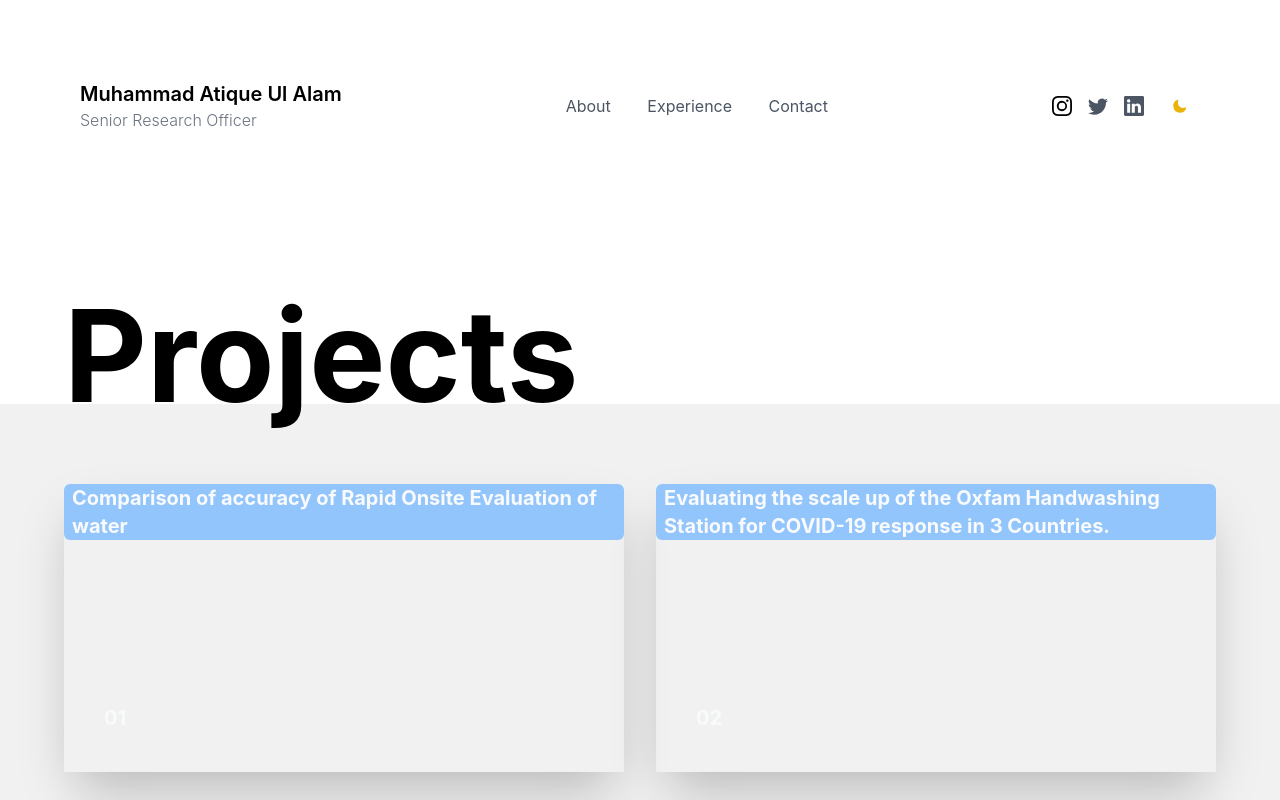
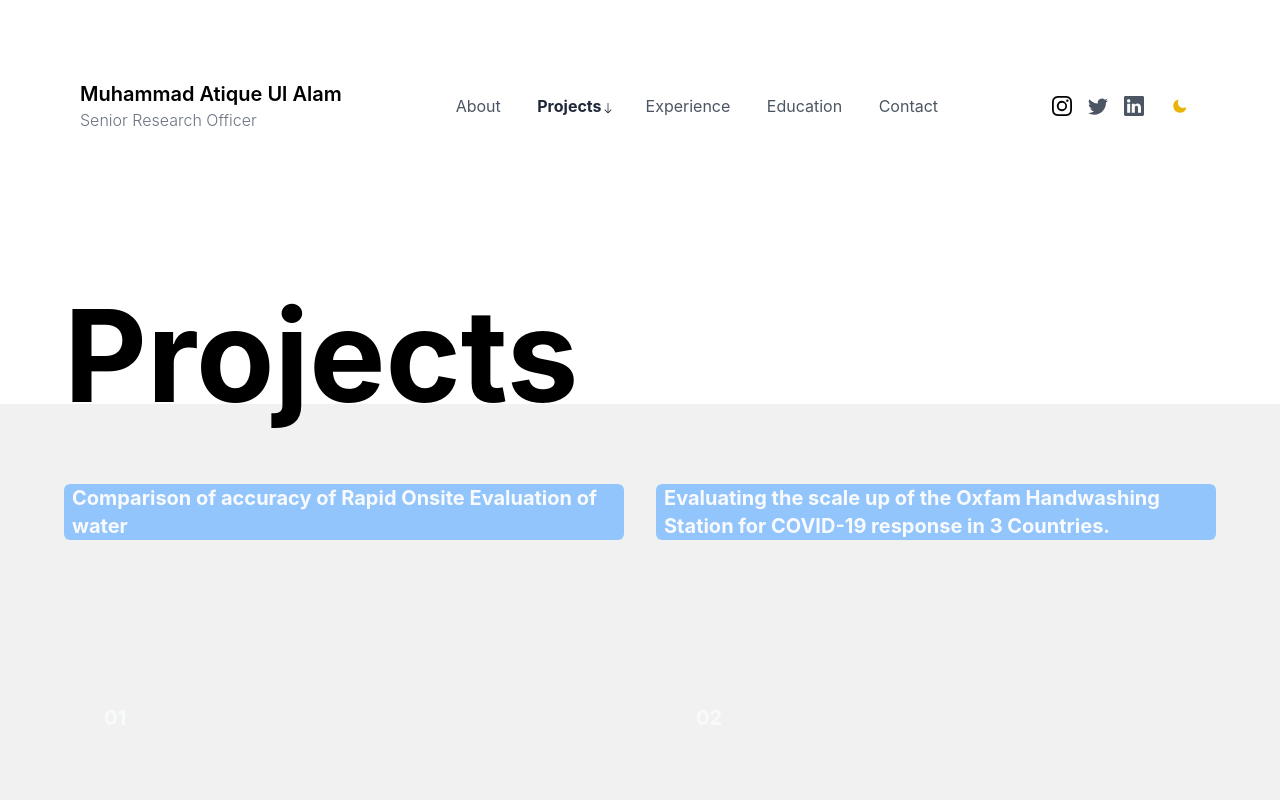
Before and after one commit to alam156/portfolio-website-atique, a Next.js app: page /projects in a window 1280 px wide. Shown: the top 800 px of the page. Built offline with nearby package versions, Linux system fonts and the light colour scheme.

Commit message:
Education added

```diff
--- /dev/null
+++ b/components/Education.js
@@ -0,0 +1,55 @@
+import userData from "@constants/data";
+import React from "react";
+
+export default function Education() {
+    return (
+        <section className="bg-white dark:bg-gray-800">
+            <div className="max-w-6xl mx-auto h-48 bg-white dark:bg-gray-800">
+                <h1 className=" text-5xl md:text-9xl font-bold py-20 text-center md:text-left">
+                    Education
+                </h1>
+            </div>
+            <div className="bg-[#F1F1F1] dark:bg-gray-900 -mt-4">
+                <div className="grid grid-cols-1 dark:bg-gray-900 max-w-xl mx-auto pt-20">
+                    {/* Experience card */}
+                    {userData.education.map((exp, idx) => (
+                        <>
+                            <ExperienceCard
+                                key={idx}
+                                title={exp.title}
+                                desc={exp.desc}
+                                year={exp.year}
+                                endyear={exp.endyear}
+                                company={exp.company}
+                                companyLink={exp.companyLink}
+                            />
+                            {idx === userData.education.length - 1 ? null : (
+                                <div className="divider-container flex flex-col items-center -mt-2">
+                                    <div className="w-4 h-4 bg-green-500 rounded-full relative z-10">
+                                        <div className="w-4 h-4 bg-green-500 rounded-full relative z-10 animate-ping"></div>
+                                    </div>
+                                    <div className="w-1 h-24 bg-gray-200 dark:bg-gray-500 rounded-full -mt-2"></div>
+                                </div>
+                            )}
+                        </>
+                    ))}
+                </div>
+            </div>
+        </section>
+    );
+}
+
+const ExperienceCard = ({ title, desc, year,endyear, company, companyLink }) => {
+    return (
+        <div className="relative experience-card border p-4 rounded-md shadow-xl bg-white dark:bg-gray-800 z-10 mx-4">
+            <h1 className="absolute -top-10 md:-left-10 md:-top-10 text-4xl text-gray-200 font-bold dark:text-gray-800">
+                {year} - {endyear}
+            </h1>
+            <h1 className="font-semibold text-xl">{title}</h1>
+            <a href={companyLink} className="text-gray-500">
+                {company}
+            </a>
+            <p className="text-gray-600 dark:text-gray-400 my-2">{desc}</p>
+        </div>
+    );
+};
--- a/components/Navbar.js
+++ b/components/Navbar.js
@@ -54,31 +54,31 @@
               </svg>
             )}
           </Link>
-          {/*<Link*/}
-          {/*  href="/projects"*/}
-          {/*  className={`text-base  ${*/}
-          {/*    router.asPath === "/projects"*/}
-          {/*      ? "text-gray-800 font-bold dark:text-gray-400"*/}
-          {/*      : "text-gray-600 dark:text-gray-300 font-normal "*/}
-          {/*  }`}*/}
-          {/*>*/}
-          {/*  Projects*/}
-          {/*  {router.asPath === "/projects" && (*/}
-          {/*    <svg*/}
-          {/*      xmlns="http://www.w3.org/2000/svg"*/}
-          {/*      width="16"*/}
-          {/*      height="16"*/}
-          {/*      fill="currentColor"*/}
-          {/*      className="bi bi-arrow-down inline-block h-3 w-3"*/}
-          {/*      viewBox="0 0 16 16"*/}
-          {/*    >*/}
-          {/*      <path*/}
-          {/*        fillRule="evenodd"*/}
-          {/*        d="M8 1a.5.5 0 0 1 .5.5v11.793l3.146-3.147a.5.5 0 0 1 .708.708l-4 4a.5.5 0 0 1-.708 0l-4-4a.5.5 0 0 1 .708-.708L7.5 13.293V1.5A.5.5 0 0 1 8 1z"*/}
-          {/*      />*/}
-          {/*    </svg>*/}
-          {/*  )}*/}
-          {/*</Link>*/}
+          <Link
+            href="/projects"
+            className={`text-base  ${
+              router.asPath === "/projects"
+                ? "text-gray-800 font-bold dark:text-gray-400"
+                : "text-gray-600 dark:text-gray-300 font-normal "
+            }`}
+          >
+            Projects
+            {router.asPath === "/projects" && (
+              <svg
+                xmlns="http://www.w3.org/2000/svg"
+                width="16"
+                height="16"
+                fill="currentColor"
+                className="bi bi-arrow-down inline-block h-3 w-3"
+                viewBox="0 0 16 16"
+              >
+                <path
+                  fillRule="evenodd"
+                  d="M8 1a.5.5 0 0 1 .5.5v11.793l3.146-3.147a.5.5 0 0 1 .708.708l-4 4a.5.5 0 0 1-.708 0l-4-4a.5.5 0 0 1 .708-.708L7.5 13.293V1.5A.5.5 0 0 1 8 1z"
+                />
+              </svg>
+            )}
+          </Link>
           <Link
             href="/experience"
             className={`text-base  ${
@@ -102,6 +102,31 @@
                   d="M8 1a.5.5 0 0 1 .5.5v11.793l3.146-3.147a.5.5 0 0 1 .708.708l-4 4a.5.5 0 0 1-.708 0l-4-4a.5.5 0 0 1 .708-.708L7.5 13.293V1.5A.5.5 0 0 1 8 1z"
                 />
               </svg>
+            )}
+          </Link>
+          <Link
+              href="/education"
+              className={`text-base  ${
+                  router.asPath === "/education"
+                      ? "text-gray-800 font-bold dark:text-gray-400"
+                      : "text-gray-600 dark:text-gray-300 font-normal "
+              }`}
+          >
+            Education{" "}
+            {router.asPath === "/education" && (
+                <svg
+                    xmlns="http://www.w3.org/2000/svg"
+                    width="16"
+                    height="16"
+                    fill="currentColor"
+                    className="bi bi-arrow-down inline-block h-3 w-3"
+                    viewBox="0 0 16 16"
+                >
+                  <path
+                      fillRule="evenodd"
+                      d="M8 1a.5.5 0 0 1 .5.5v11.793l3.146-3.147a.5.5 0 0 1 .708.708l-4 4a.5.5 0 0 1-.708 0l-4-4a.5.5 0 0 1 .708-.708L7.5 13.293V1.5A.5.5 0 0 1 8 1z"
+                  />
+                </svg>
             )}
           </Link>
           <Link
@@ -228,6 +253,12 @@
           Experience
         </Link>
         <Link
+            href="/education"
+            className="text-base font-normal text-gray-600 dark:text-gray-300"
+        >
+          Education
+        </Link>
+        <Link
           href="/contact"
           className="text-base font-normal text-gray-600 dark:text-gray-300"
         >
--- a/components/Projects.js
+++ b/components/Projects.js
@@ -29,7 +29,6 @@
 
 const ProjectCard = ({ title, link, imgUrl, text, number }) => {
   return (
-    <a href={link} className="w-full block shadow-2xl">
       <div className="relative">
 
         <div className="h-72 object-cover">
@@ -58,6 +57,5 @@
 
 
       </div>
-    </a>
   );
 };
--- a/constants/data.js
+++ b/constants/data.js
@@ -77,6 +77,24 @@
     currentProject: "",
     currentProjectUrl: "",
   },
+  education: [
+    {
+      title: "Msc. In Genetic Engineering and Biotechnology",
+      company: "University of Chittagong",
+      year: "2011",
+      endyear: "2016",
+      companyLink: "https://www.icddrb.org/",
+      desc: "Contributed in different research project which are aligned with icddr'b.",
+    },
+    {
+      title: "Bsc. In Genetic Engineering and Biotechnology",
+      company: "University of Chittagong",
+      year: "2016",
+      endyear: "2027",
+      companyLink: "https://www.icddrb.org/",
+      desc: "Contributed in different research project which are aligned with icddr'b.",
+    }
+    ],
   experience: [
     {
       title: "Senior Research Officer",
--- /dev/null
+++ b/pages/education.js
@@ -0,0 +1,12 @@
+import React from "react";
+import ContainerBlock from "../components/ContainerBlock";
+import Experience from "../components/Experience";
+import Education from "@components/Education";
+
+export default function experience() {
+    return (
+        <ContainerBlock title="Education - Muhammad Ahad Ul Alam">
+            <Education />
+        </ContainerBlock>
+    );
+}
--- a/pages/experience.js
+++ b/pages/experience.js
@@ -4,7 +4,7 @@
 
 export default function experience() {
   return (
-    <ContainerBlock title="Experience - Manu Arora">
+    <ContainerBlock title="Experience - Muhammad Ahad Ul Alam">
       <Experience />
     </ContainerBlock>
   );
```
